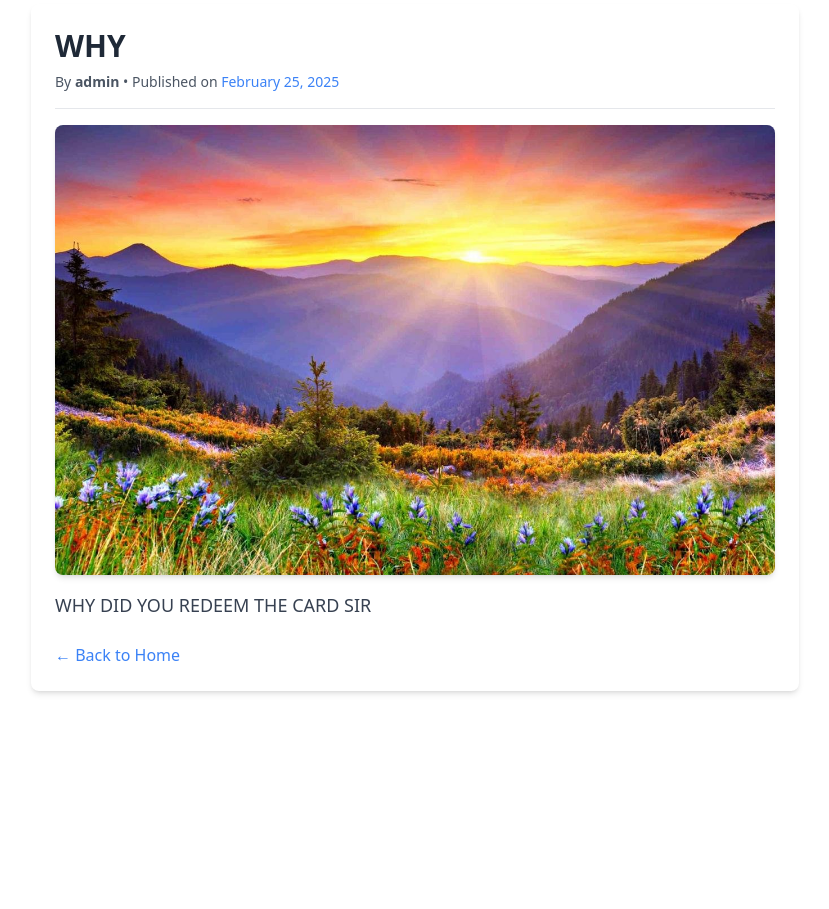
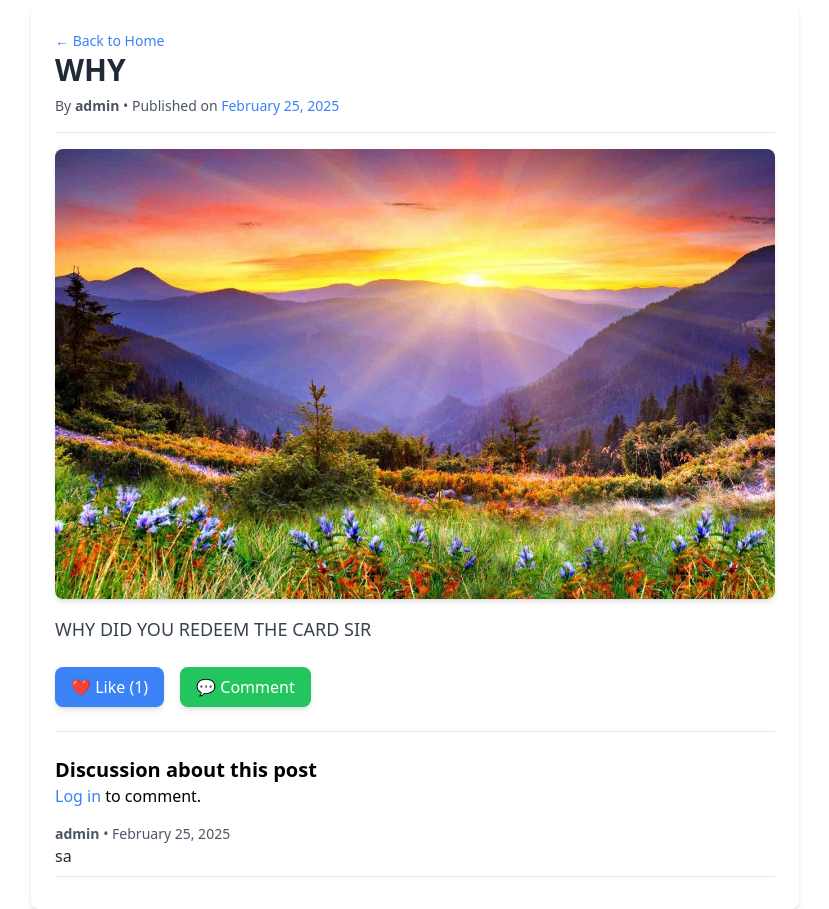
Before and after one commit to saradjung/BlogSite, a Django app: page /blog/2 in a window 1280 px wide. Shown: the part 76-985 px from the top of the page, without its empty margins (225-1054 px from the left). Before the commit the page ends 770 px from the top, so only its background shows below. Run offline with Django 5.2, Linux system fonts and the light colour scheme; data comes from the database, SQL or seed files in the repository; both versions use the stored data as it was after the commit; some libraries are stand-ins or nearby versions.

Commit message:
added like and comment fumctionality

```diff
--- a/blog_project/blog/admin.py
+++ b/blog_project/blog/admin.py
@@ -1,4 +1,6 @@
 from django.contrib import admin
-from .models import Post
+from .models import Post,Like, Comment
 # Register your models here.
 admin.site.register(Post)
+admin.site.register(Like)
+admin.site.register(Comment)
--- a/blog_project/blog/models.py
+++ b/blog_project/blog/models.py
@@ -1,5 +1,5 @@
 from django.db import models
-
+from django.contrib.auth.models import User
 # Create your models here.
 class Post(models.Model):
     title=models.CharField(max_length=200)
@@ -11,3 +11,19 @@ class Post(models.Model):
 
     def __str__(self):
         return self.title
+
+    def total_likes(self):
+        return self.likes.count()
+
+class Comment(models.Model):
+    post = models.ForeignKey(Post, on_delete=models.CASCADE, related_name="comments")
+    user = models.ForeignKey(User, on_delete=models.CASCADE)
+    content = models.TextField()
+    created_at = models.DateTimeField(auto_now_add=True)
+
+class Like(models.Model):
+    post = models.ForeignKey(Post, on_delete=models.CASCADE, related_name='likes')  # Fix related_name
+    user = models.ForeignKey(User, on_delete=models.CASCADE)
+
+    def __str__(self):
+        return f"{self.user.username} likes {self.post.title}"
--- a/blog_project/blog/templates/singleblog.html
+++ b/blog_project/blog/templates/singleblog.html
@@ -3,7 +3,9 @@
 {% block title %}{{ post.title }}{% endblock %}
 
 {% block content %}
-<div class="max-w-3xl mx-auto bg-white p-6 rounded-lg shadow-md mt-20 ">
+<div class="max-w-3xl mx-auto bg-white p-6 rounded-lg shadow-md mt-20">
+      <!-- Back to Home Link -->
+      <a href="{% url 'home' %}" class="text-sm text-blue-500 hover:underline">&larr; Back to Home</a>
     <h1 class="text-3xl font-bold text-gray-800">{{ post.title }}</h1>
 
     <p class="text-gray-600 text-sm mt-2">
@@ -20,6 +22,51 @@
         {{ post.content }}
     </p>
 
-    <a href="{% url 'home' %}" class="mt-6 inline-block text-blue-500 hover:underline">← Back to Home</a>
+    <!-- Like and Comment Section -->
+    <div class="mt-6 flex items-center space-x-4">
+        <!-- Like Button -->
+        <form action="{% url 'like_post' post.id%}" method="POST">
+            {% csrf_token %}
+            <button type="submit" class="px-4 py-2 bg-blue-500 text-white rounded-lg shadow-md">
+
+                    ❤️ Like ({{ post.total_likes }})
+
+            </button>
+        </form>
+
+        <!-- Comment Button -->
+        <a href="#comment-section" class="px-4 py-2 bg-green-500 text-white rounded-lg shadow-md">💬 Comment</a>
+    </div>
+
+    <hr class="my-6">
+
+    <!-- Comment Section -->
+    <div id="comment-section" class="mt-6">
+        <h2 class="text-xl font-semibold">Discussion about this post</h2>
+
+        {% if user.is_authenticated %}
+        <form action="{% url 'add_comment' post.id%}" method="POST" class="mt-4">
+            {% csrf_token %}
+            <textarea name="content" class="w-full p-2 border rounded" placeholder="Write a comment..." required></textarea>
+            <button type="submit" class="mt-2 px-4 py-2 bg-green-500 text-white rounded">Post Comment</button>
+        </form>
+        {% else %}
+        <p><a href="{% url 'login' %}" class="text-blue-500">Log in</a> to comment.</p>
+        {% endif %}
+
+        <!-- Display Comments -->
+        <div class="mt-4">
+            {% for comment in post.comments.all %}
+                <div class="border-b pb-2 mb-2">
+                    <p class="text-sm text-gray-600"><strong>{{ comment.user.username }}</strong> • {{ comment.created_at|date:"F d, Y" }}</p>
+                    <p class="text-gray-800">{{ comment.content }}</p>
+                </div>
+            {% empty %}
+                <p class="text-gray-500">No comments yet.</p>
+            {% endfor %}
+        </div>
+    </div>
+
+
 </div>
 {% endblock %}
--- a/blog_project/blog/urls.py
+++ b/blog_project/blog/urls.py
@@ -10,4 +10,6 @@ urlpatterns = [
     path('login/',views.userlogin, name="login"),
     path('logout/',views.userlogout, name='logout'),
     path('signup/',views.signup,name='signup'),
+    path("post/<int:post_id>/comment/", views.add_comment, name="add_comment"),
+    path("post/<int:post_id>/like/", views.like_post, name="like_post"),
 ]
--- a/blog_project/blog/views.py
+++ b/blog_project/blog/views.py
@@ -1,8 +1,9 @@
 from django.shortcuts import render, redirect
 from django.http import HttpResponse
-from .models import Post
+from .models import Post, Comment, Like
 from django.contrib.auth import authenticate, login, logout
 from django.contrib import messages
+from django.shortcuts import render, get_object_or_404, redirect
 from django.contrib.auth.decorators import login_required
 from .forms import CustomUserCreationForm
 # Create your views here.
@@ -67,3 +68,24 @@ def signup(request):
         form=CustomUserCreationForm()
 
         return render(request,"signup.html",{"form":form})
+
+@login_required(login_url='/login/')
+def add_comment(request, post_id):
+    post = get_object_or_404(Post, id=post_id)
+    if request.method == "POST":
+        content = request.POST.get("content")
+        if content:
+            Comment.objects.create(post=post, user=request.user, content=content)
+    return redirect("blog", post_id=post.id)
+
+@login_required(login_url='/login/')
+def like_post(request, post_id):
+    post = get_object_or_404(Post, id=post_id)
+    like = Like.objects.filter(user=request.user, post=post).first()
+
+    if like:
+        like.delete()  # Unlike the post
+    else:
+        Like.objects.create(user=request.user, post=post)  # Like the post
+
+    return redirect('blog', post_id=post.id)  # Ensure 'single_post' is your post detail view name
```
Also changed, not shown: blog_project/blog/migrations/0003_comment_like.py (added), blog_project/blog/migrations/0004_rename_user_comment_author.py (added), blog_project/blog/migrations/0005_alter_like_unique_together.py (added), blog_project/blog/migrations/0006_rename_author_comment_user.py (added), blog_project/db.sqlite3, blog_project/media/blog_images/ok.jpg (added).
